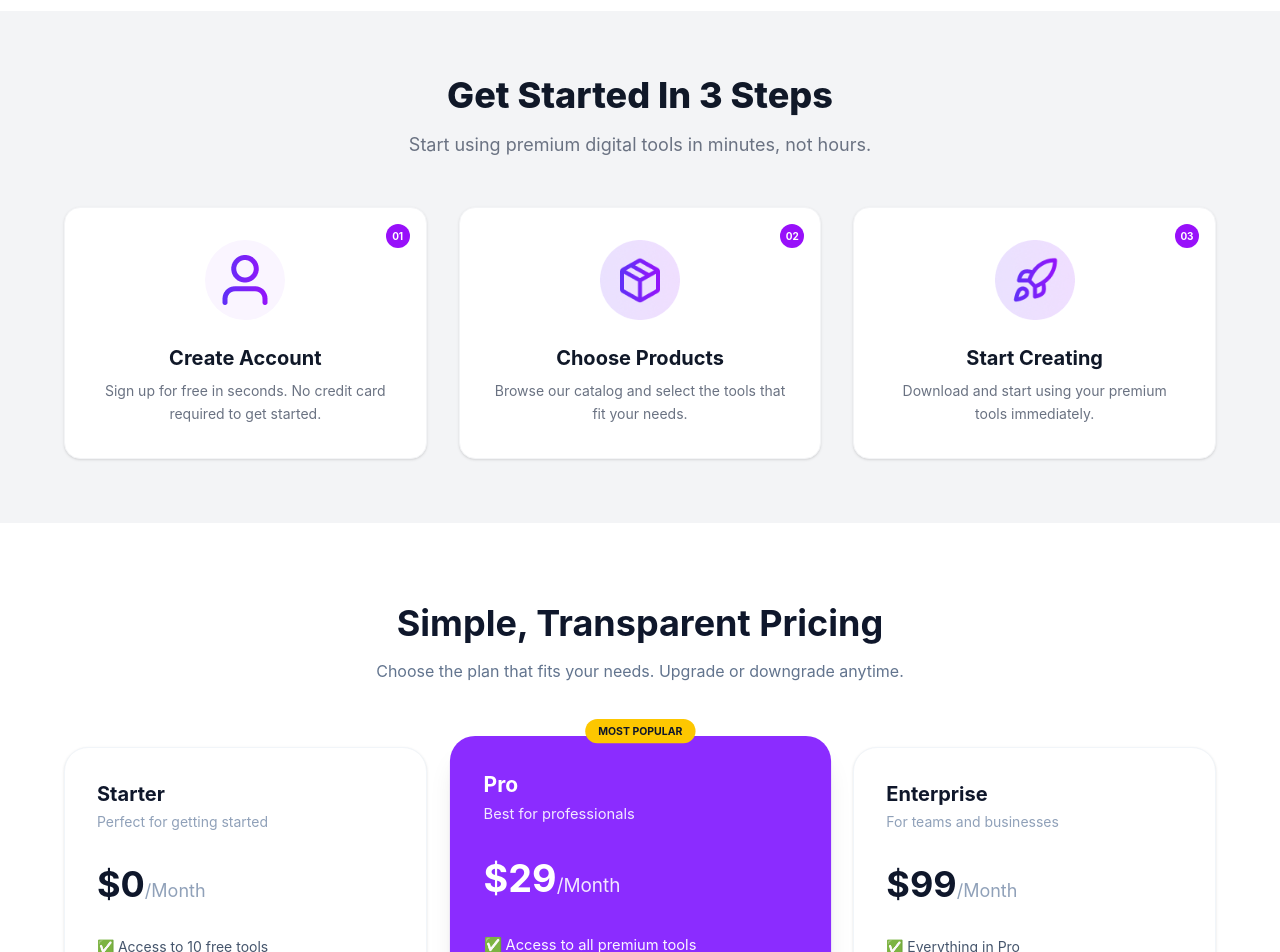
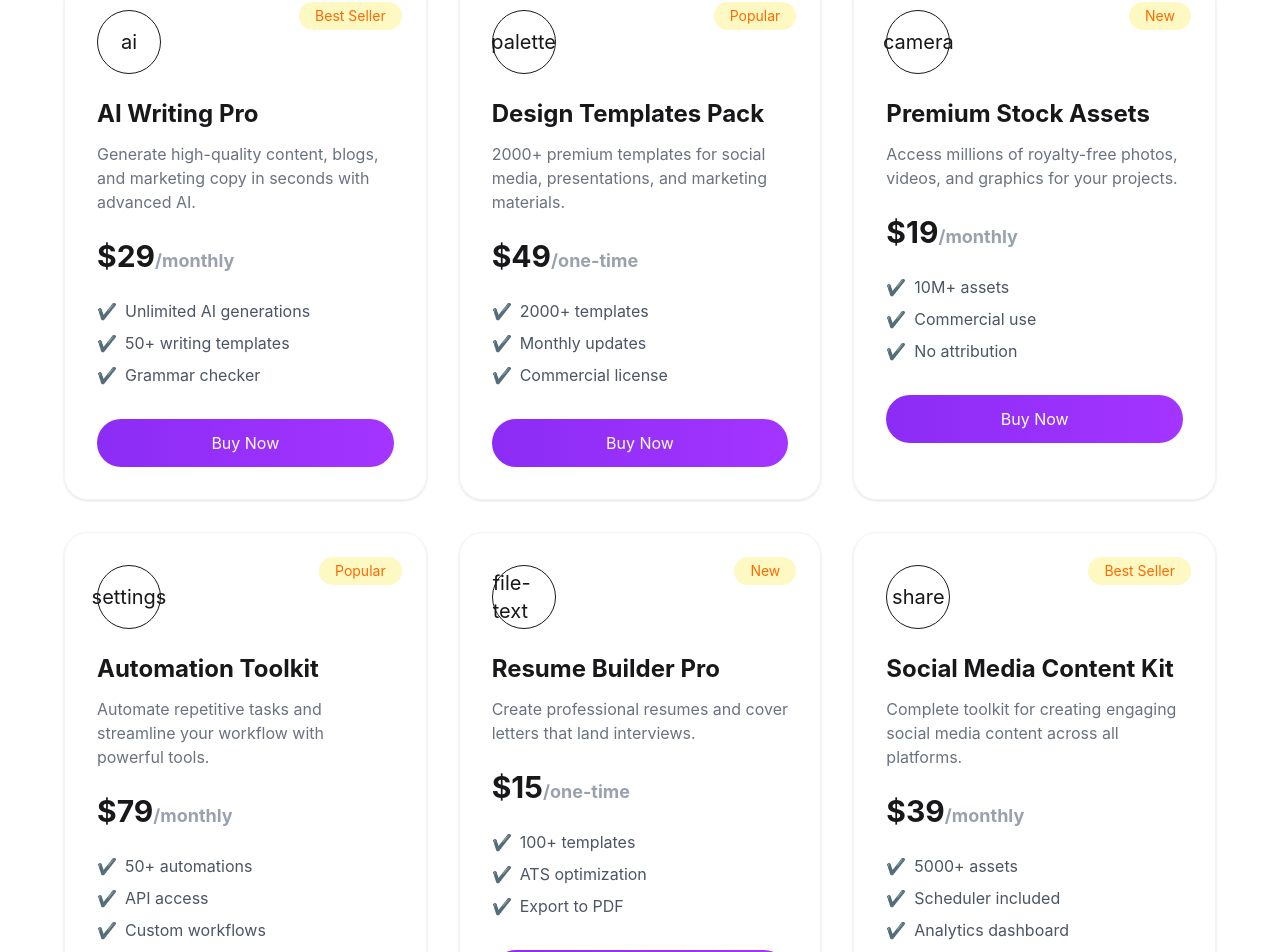
Before and after one commit to aminaakther/Assignment-6, a React (Vite) app in the folder digitools-platfrom/: page / in a window 1280 px wide. Shown: the part 1270-2222 px from the top of the page. Built offline with nearby package versions, Linux system fonts and the light colour scheme.

Commit message:
added models file

```diff
--- a/digitools-platfrom/index.html
+++ b/digitools-platfrom/index.html
@@ -1,5 +1,5 @@
-<!doctype html>
-<html lang="en" class="bg-white text-slate-900 antialiased">
+<!doctype html >
+<html lang="en" data-theme="light">
   <head>
     <meta charset="UTF-8" />
     <link rel="icon" type="image/svg+xml" href="/favicon.svg" />
--- /dev/null
+++ b/digitools-platfrom/public/models.json
@@ -0,0 +1,92 @@
+[
+  {
+    "id": 1,
+    "name": "AI Writing Pro",
+    "description": "Generate high-quality content, blogs, and marketing copy in seconds with advanced AI.",
+    "price": 29,
+    "period": "monthly",
+    "tag": "Best Seller",
+    "tagType": "best seller",
+    "features": [
+      "Unlimited AI generations",
+      "50+ writing templates",
+      "Grammar checker"
+    ],
+    "icon": "ai"
+  },
+  {
+    "id": 2,
+    "name": "Design Templates Pack",
+    "description": "2000+ premium templates for social media, presentations, and marketing materials.",
+    "price": 49,
+    "period": "one-time",
+    "tag": "Popular",
+    "tagType": "popular",
+    "features": [
+      "2000+ templates",
+      "Monthly updates",
+      "Commercial license"
+    ],
+    "icon": "palette"
+  },
+  {
+    "id": 3,
+    "name": "Premium Stock Assets",
+    "description": "Access millions of royalty-free photos, videos, and graphics for your projects.",
+    "price": 19,
+    "period": "monthly",
+    "tag": "New",
+    "tagType": "new",
+    "features": [
+      "10M+ assets",
+      "Commercial use",
+      "No attribution"
+    ],
+    "icon": "camera"
+  },
+  {
+    "id": 4,
+    "name": "Automation Toolkit",
+    "description": "Automate repetitive tasks and streamline your workflow with powerful tools.",
+    "price": 79,
+    "period": "monthly",
+    "tag": "Popular",
+    "tagType": "popular",
+    "features": [
+      "50+ automations",
+      "API access",
+      "Custom workflows"
+    ],
+    "icon": "settings"
+  },
+  {
+    "id": 5,
+    "name": "Resume Builder Pro",
+    "description": "Create professional resumes and cover letters that land interviews.",
+    "price": 15,
+    "period": "one-time",
+    "tag": "New",
+    "tagType": "new",
+    "features": [
+      "100+ templates",
+      "ATS optimization",
+      "Export to PDF"
+    ],
+    "icon": "file-text"
+  },
+  {
+    "id": 6,
+    "name": "Social Media Content Kit",
+    "description": "Complete toolkit for creating engaging social media content across all platforms.",
+    "price": 39,
+    "period": "monthly",
+    "tag": "Best Seller",
+    "tagType": "best seller",
+    "features": [
+      "5000+ assets",
+      "Scheduler included",
+      "Analytics dashboard"
+    ],
+    "icon": "share"
+  }
+]
--- a/digitools-platfrom/src/App.jsx
+++ b/digitools-platfrom/src/App.jsx
@@ -2,7 +2,7 @@
 
 
 
-
+import Models from './component/Models'
 
 import Active from './component/Active'
 import Banner from './component/Banner'
@@ -17,7 +17,12 @@ import Section from './component/Section'
 import Simple from './component/Simple'
 import Cart from './component/Cart'
 
+const getModels = async () => {
+  const res = await fetch("/models.json")
+  return res.json()
+}
 
+const modelPromise = getModels()
 
 function App() {
 
@@ -26,7 +31,9 @@ function App() {
     <>
     <NavBar />
     <Banner />
+
     <Active />
+    <Models modelPromise={modelPromise} />
     <Cart />
     <GetStared />
     <Simple />
--- /dev/null
+++ b/digitools-platfrom/src/component/Models.jsx
@@ -0,0 +1,110 @@
+import { use } from "react";
+
+const Models = ({ modelPromise }) => {
+
+  const models = use(modelPromise);
+
+  return (
+    <div className="p-16">
+
+      {/* Title */}
+      <div className="text-center">
+        <h2 className="text-4xl font-bold p-2">
+          Premium Digital Tools
+        </h2>
+
+        <p>
+          Choose from our curated collection of premium digital products designed
+          <span className="block">
+            to boost your productivity and creativity.
+          </span>
+        </p>
+      </div>
+
+
+      {/* Buttons */}
+      <div className="p-6 flex gap-3 justify-center">
+        <button className="btn rounded-3xl px-7 text-white bg-gradient-to-r from-[#8b2cf5] to-[#a434ff]">
+          Products
+        </button>
+
+        <button className="btn btn-soft rounded-3xl px-7">
+          Cart (2)
+        </button>
+      </div>
+
+
+      {/* Cards */}
+      <div className="grid md:grid-cols-2 lg:grid-cols-3 gap-8 max-w-6xl mx-auto mt-12">
+
+        {models.map(model => (
+
+          <div
+            key={model.id}
+            className=" rounded-3xl p-8 relative hover:shadow-lg shadow-sm border-gray-100 border transition-all duration-300"
+          >
+
+            {/* Tag */}
+            <span className="absolute top-6 right-6 bg-yellow-100 text-orange-500 px-4 py-1 rounded-full text-sm">
+              {model.tag}
+            </span>
+
+
+            {/* Icon */}
+            <div className="w-16 h-16 rounded-full border flex items-center justify-center mb-6 text-xl">
+              {model.icon}
+            </div>
+
+
+            {/* Name */}
+            <h2 className="text-2xl font-bold mb-3">
+              {model.name}
+            </h2>
+
+
+            {/* Description */}
+            <p className="text-gray-500 mb-6">
+              {model.description}
+            </p>
+
+
+            {/* Price */}
+            <h3 className="text-3xl font-bold mb-6">
+              ${model.price}
+              <span className="text-gray-400 text-lg">
+                /{model.period}
+              </span>
+            </h3>
+
+
+            {/* Features */}
+            <ul className="mb-8">
+
+              {model.features.map((feature, index) => (
+
+                <li key={index} className="flex gap-2 text-gray-600 mb-2">
+                  <span className="text-green-500">✔</span>
+                  {feature}
+                </li>
+
+              ))}
+
+            </ul>
+
+
+            {/* Button */}
+            <button className="w-full py-3 rounded-full text-white bg-gradient-to-r from-[#8b2cf5] to-[#a434ff]">
+              Buy Now
+            </button>
+
+          </div>
+
+        ))}
+
+      </div>
+
+    </div>
+  );
+};
+
+export default Models;
--- a/digitools-platfrom/src/component/Section.jsx
+++ b/digitools-platfrom/src/component/Section.jsx
@@ -15,10 +15,6 @@ const Section = () => {
           Join thousands of professionals who are already using Digitools to work smarter.
           Start your free trial today.
         </p>
-
-
-
-        <p>hello</p>
 
         {/* Buttons */}
         <div className="flex flex-col sm:flex-row items-center justify-center gap-4 mb-8">
```
